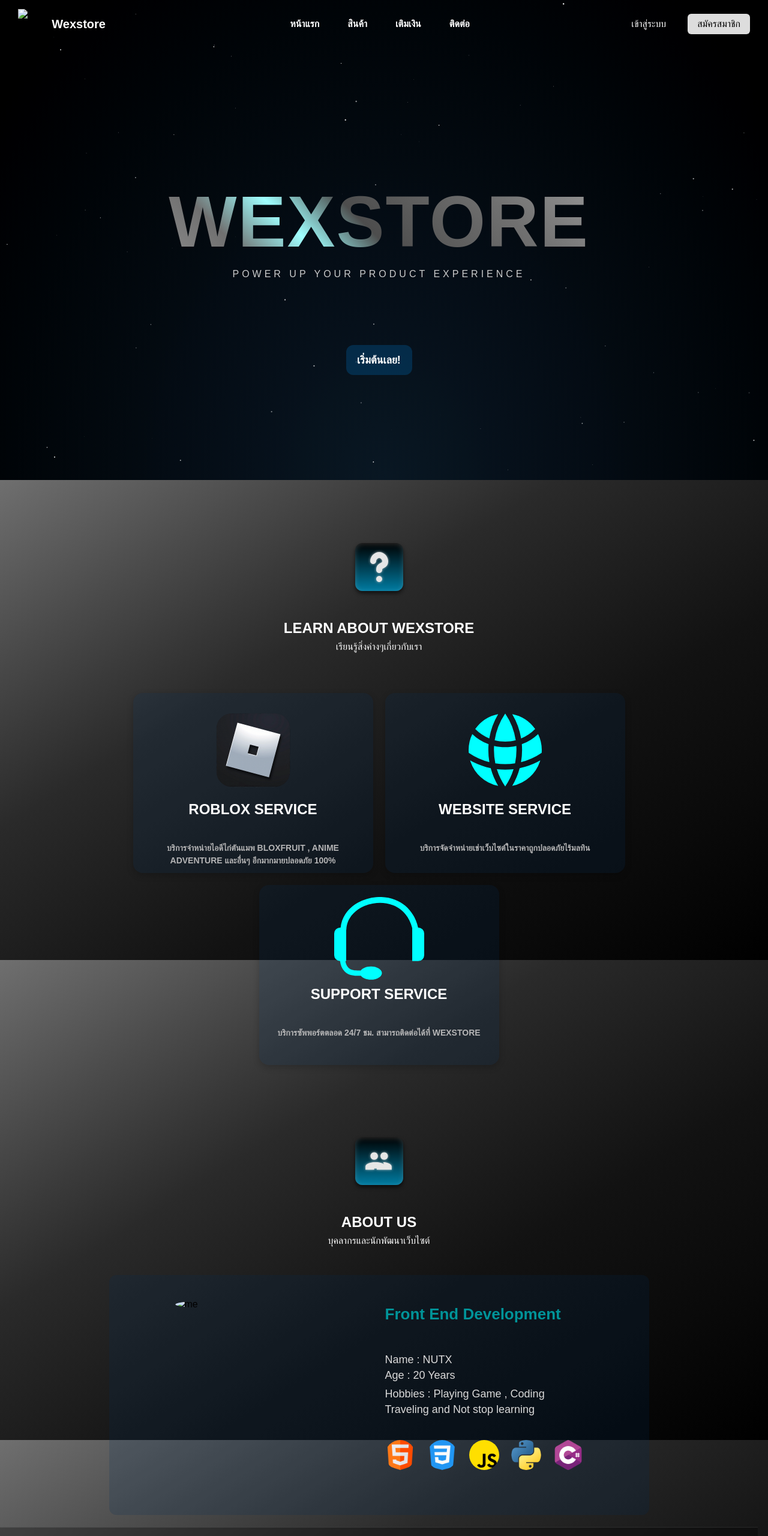
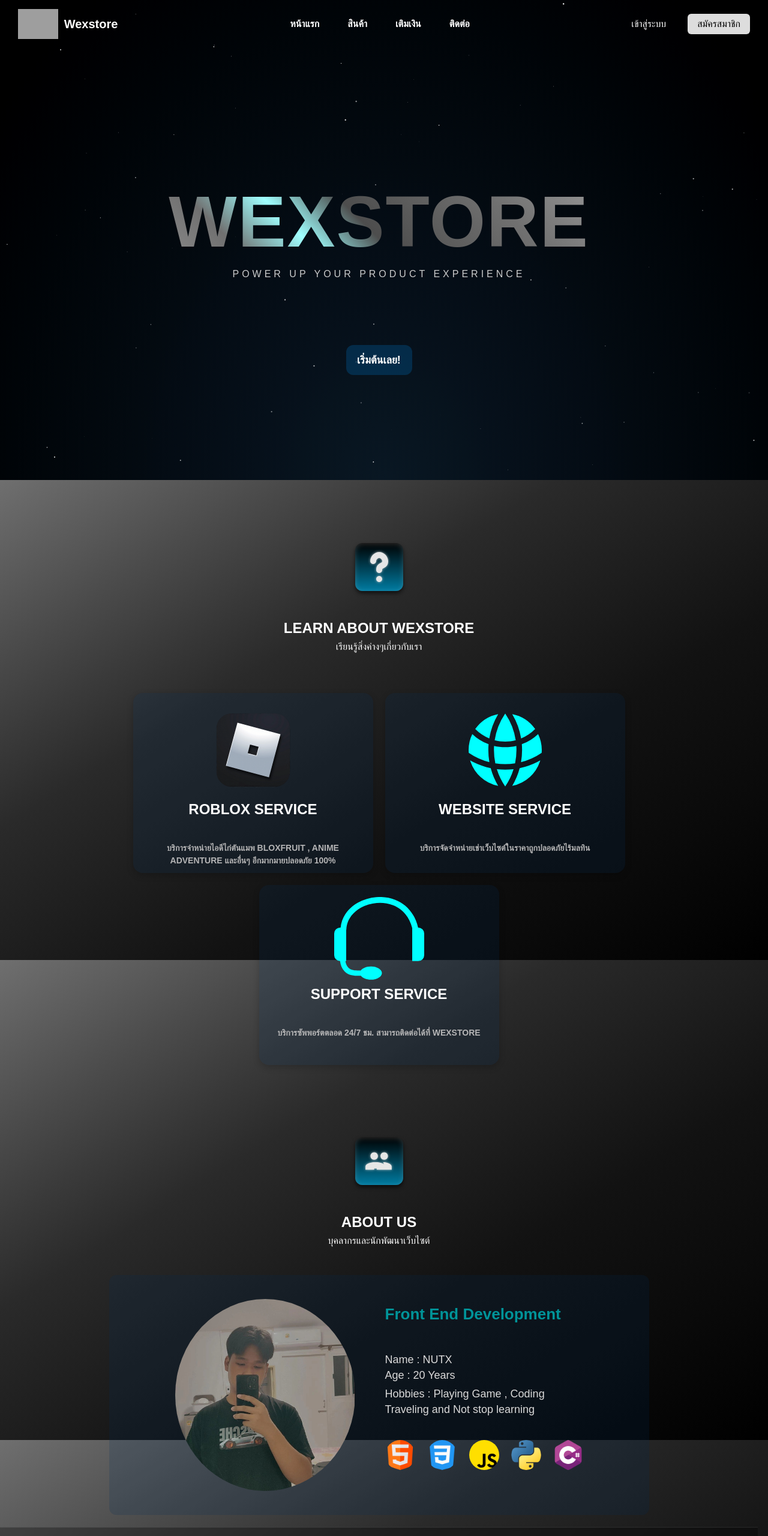
Before and after one commit to NutxV2/-Website-Shop, a plain HTML site: page index.html in a window 1280 px wide. Shown: the top 2560 px of the page at 60% size. Drawn offline with Linux system fonts and the light colour scheme; the site is published under a folder, as on GitHub Pages, so addresses that start at the root find nothing.

Commit message:
Update index.html

```diff
--- a/index.html
+++ b/index.html
@@ -14,7 +14,7 @@
     <canvas id="space-canvas"></canvas>
     <div class="container">
         <div class="logo">
-            <img src="/Assets/logo.png" alt="logo" />
+            <img src="Assets/logo.png" alt="logo" />
             <span class="logo-text">Wexstore</span>
         </div>
 
@@ -96,7 +96,7 @@
             <p class="des-know-1">บุคลากรและนักพัฒนาเว็บไซต์</p>
         </div>
             <div class="profile_me">
-            <img src="/Assets/me.jpg" alt="me" />
+            <img src="Assets/me.jpg" alt="me" />
             <div class="detail_profile_me">
                 <h1>Front End Development</h1>
                 <ul class="history_me">
```
